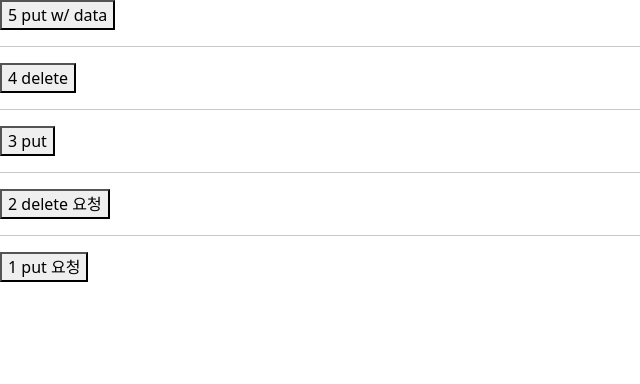
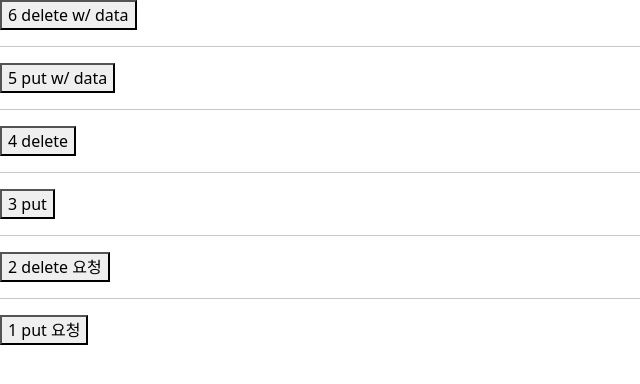
Before and after one commit to sebaek/react-20250630, a React (Vite) app: page / in a window 1280 px wide. Shown: the top 384 px of the page, without its empty margins (0-640 px from the left). Built offline with nearby package versions, Linux system fonts and the light colour scheme.

Commit message:
delete w/ data

```diff
--- a/src/App55.jsx
+++ b/src/App55.jsx
@@ -35,9 +35,22 @@ function App55(props) {
     });
   }
 
-  //          delete /api/main30/sub4 받는 request handler method
+  function handleButton6Click() {
+    axios.delete("/api/main30/sub6", {
+      params: {
+        name: "son",
+        id: 77,
+      },
+    });
+  }
+
+  // 연습 : spring delete /api/main30/sub6 으로 오는 요청
+  // request parameter 받아서 출력하는 코드 완성
+
   return (
     <div>
+      <button onClick={handleButton6Click}>6 delete w/ data</button>
+      <hr />
       <button onClick={handleButton5Click}>5 put w/ data</button>
       <hr />
       <button onClick={handleButton4Click}>4 delete</button>
```
